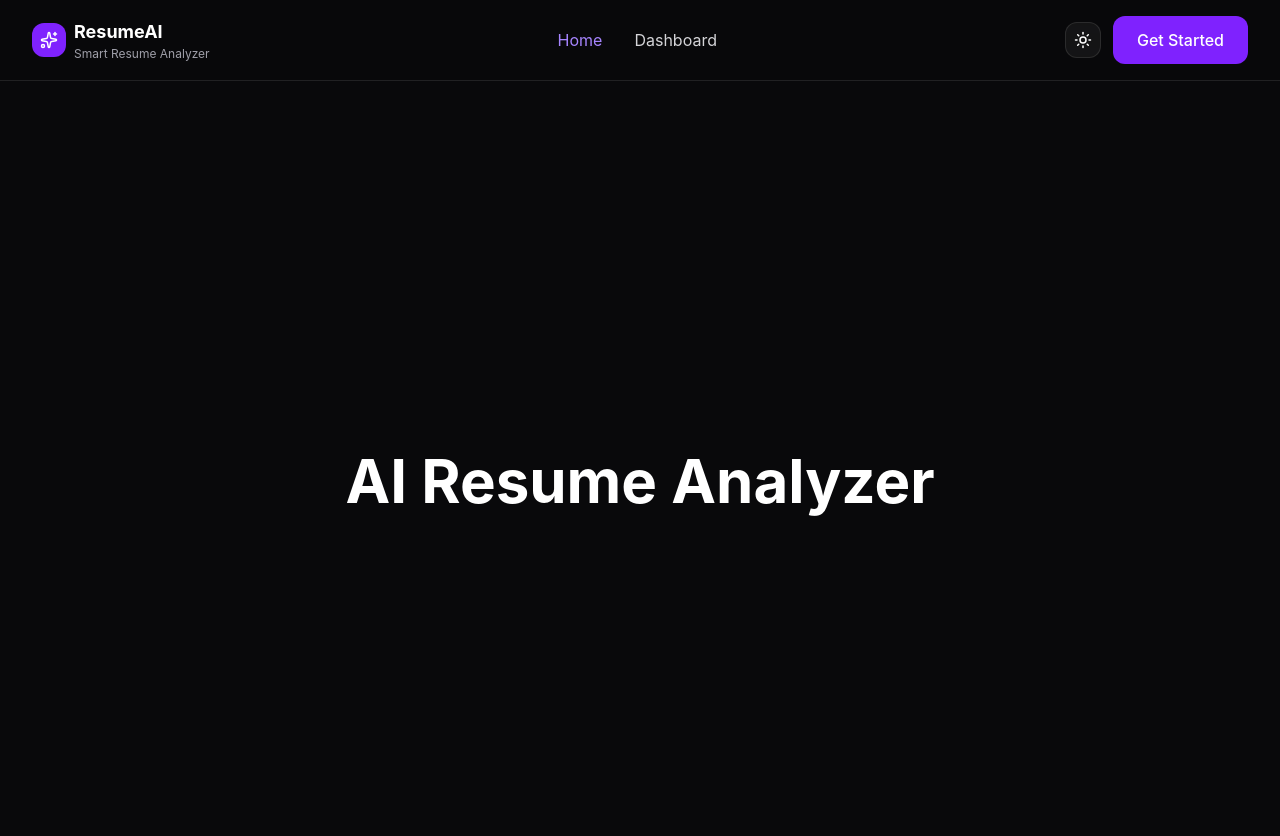
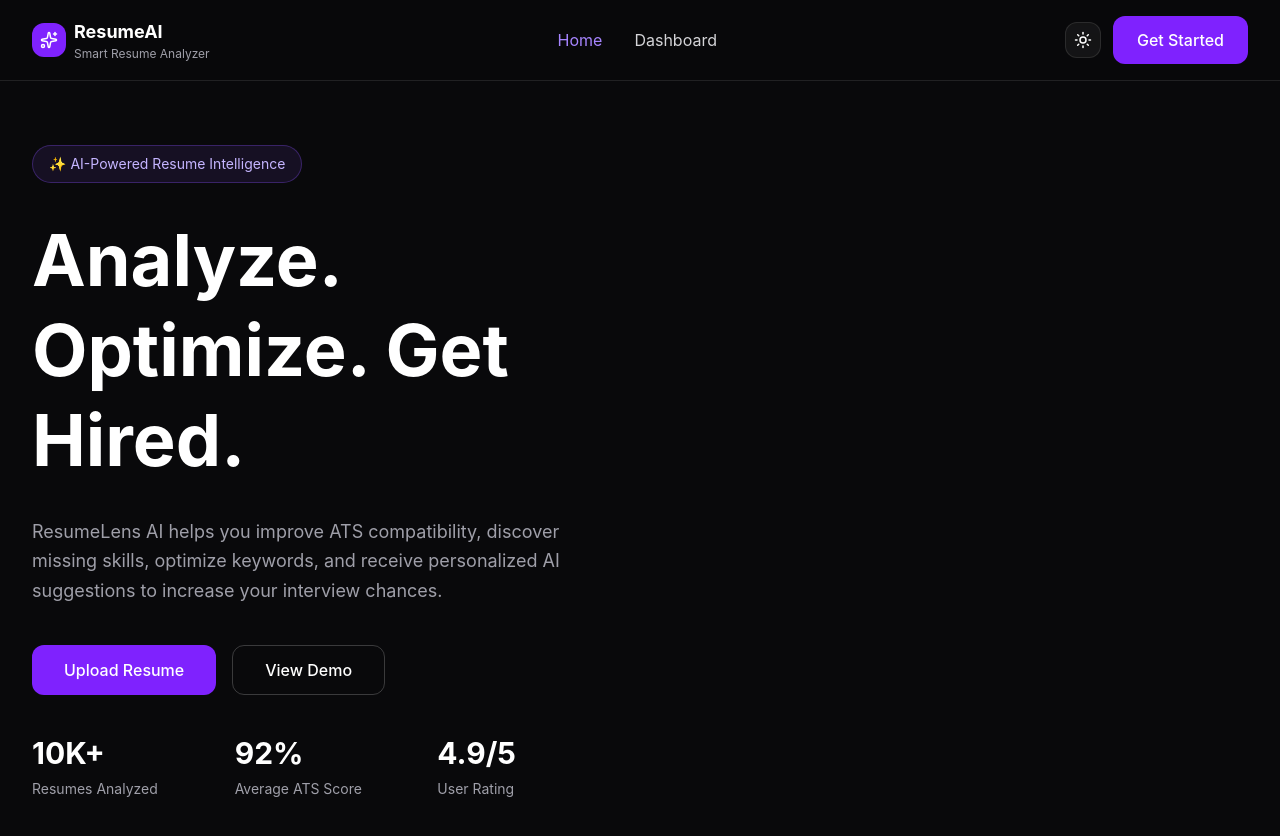
Before and after one commit to Anuradhatiwari01/AI_Resume_Anayzer, a React (Vite) app: page / in a window 1280 px wide. Shown: the top 836 px of the page. Built offline with nearby package versions, Linux system fonts and the light colour scheme.

Commit message:
feat: build hero content section

```diff
--- /dev/null
+++ b/src/data/landing.js
@@ -0,0 +1,27 @@
+export const heroData = {
+  badge: "✨ AI-Powered Resume Intelligence",
+
+  title: "Analyze. Optimize. Get Hired.",
+
+  description:
+    "ResumeLens AI helps you improve ATS compatibility, discover missing skills, optimize keywords, and receive personalized AI suggestions to increase your interview chances.",
+
+  primaryButton: "Upload Resume",
+
+  secondaryButton: "View Demo",
+
+  stats: [
+    {
+      value: "10K+",
+      label: "Resumes Analyzed",
+    },
+    {
+      value: "92%",
+      label: "Average ATS Score",
+    },
+    {
+      value: "4.9/5",
+      label: "User Rating",
+    },
+  ],
+};
--- /dev/null
+++ b/src/features/landing/Hero/Hero.jsx
@@ -0,0 +1,32 @@
+import Container from "../../../components/common/Container";
+
+import HeroContent from "./HeroContent";
+
+export default function Hero() {
+  return (
+    <section className="relative overflow-hidden">
+
+      <Container>
+
+        <div
+          className="
+          grid
+          min-h-[90vh]
+          items-center
+          gap-16
+          py-16
+          lg:grid-cols-2
+        "
+        >
+
+          <HeroContent />
+
+          <div />
+
+        </div>
+
+      </Container>
+
+    </section>
+  );
+}
--- /dev/null
+++ b/src/features/landing/Hero/HeroButtons.jsx
@@ -0,0 +1,20 @@
+import Button from "../../../components/common/Button";
+
+export default function HeroButtons() {
+  return (
+    <div className="mt-10 flex flex-wrap gap-4">
+
+      <Button className="px-8">
+        Upload Resume
+      </Button>
+
+      <Button
+        variant="outline"
+        className="px-8"
+      >
+        View Demo
+      </Button>
+
+    </div>
+  );
+}
--- /dev/null
+++ b/src/features/landing/Hero/HeroContent.jsx
@@ -0,0 +1,56 @@
+import { heroData } from "../../../data/landing";
+
+import HeroButtons from "./HeroButtons";
+import HeroStats from "./HeroStats";
+
+export default function HeroContent() {
+  return (
+    <div>
+
+      <span
+        className="
+        inline-flex
+        rounded-full
+        border
+        border-violet-500/30
+        bg-violet-500/10
+        px-4
+        py-2
+        text-sm
+        text-violet-300
+      "
+      >
+        {heroData.badge}
+      </span>
+
+      <h1
+        className="
+        mt-8
+        text-5xl
+        font-bold
+        leading-tight
+        lg:text-7xl
+      "
+      >
+        {heroData.title}
+      </h1>
+
+      <p
+        className="
+        mt-8
+        max-w-xl
+        text-lg
+        leading-relaxed
+        text-zinc-400
+      "
+      >
+        {heroData.description}
+      </p>
+
+      <HeroButtons />
+
+      <HeroStats />
+
+    </div>
+  );
+}
--- /dev/null
+++ b/src/features/landing/Hero/HeroStats.jsx
@@ -0,0 +1,19 @@
+import { heroData } from "../../../data/landing";
+
+export default function HeroStats() {
+  return (
+    <div className="mt-10 grid grid-cols-3 gap-8">
+      {heroData.stats.map((item) => (
+        <div key={item.label}>
+          <h3 className="text-3xl font-bold text-white">
+            {item.value}
+          </h3>
+
+          <p className="mt-2 text-sm text-zinc-400">
+            {item.label}
+          </p>
+        </div>
+      ))}
+    </div>
+  );
+}
--- /dev/null
+++ b/src/features/landing/Hero/index.js
@@ -0,0 +1 @@
+export { default } from "./Hero";
--- a/src/pages/Landing.jsx
+++ b/src/pages/Landing.jsx
@@ -1,13 +1,11 @@
 import MainLayout from "../layouts/MainLayout";
+
+import Hero from "../features/landing/Hero";
 
 export default function Landing() {
   return (
     <MainLayout>
-      <main className="flex min-h-screen items-center justify-center">
-        <h1 className="text-6xl font-bold">
-          AI Resume Analyzer
-        </h1>
-      </main>
+      <Hero />
     </MainLayout>
   );
 }
```
